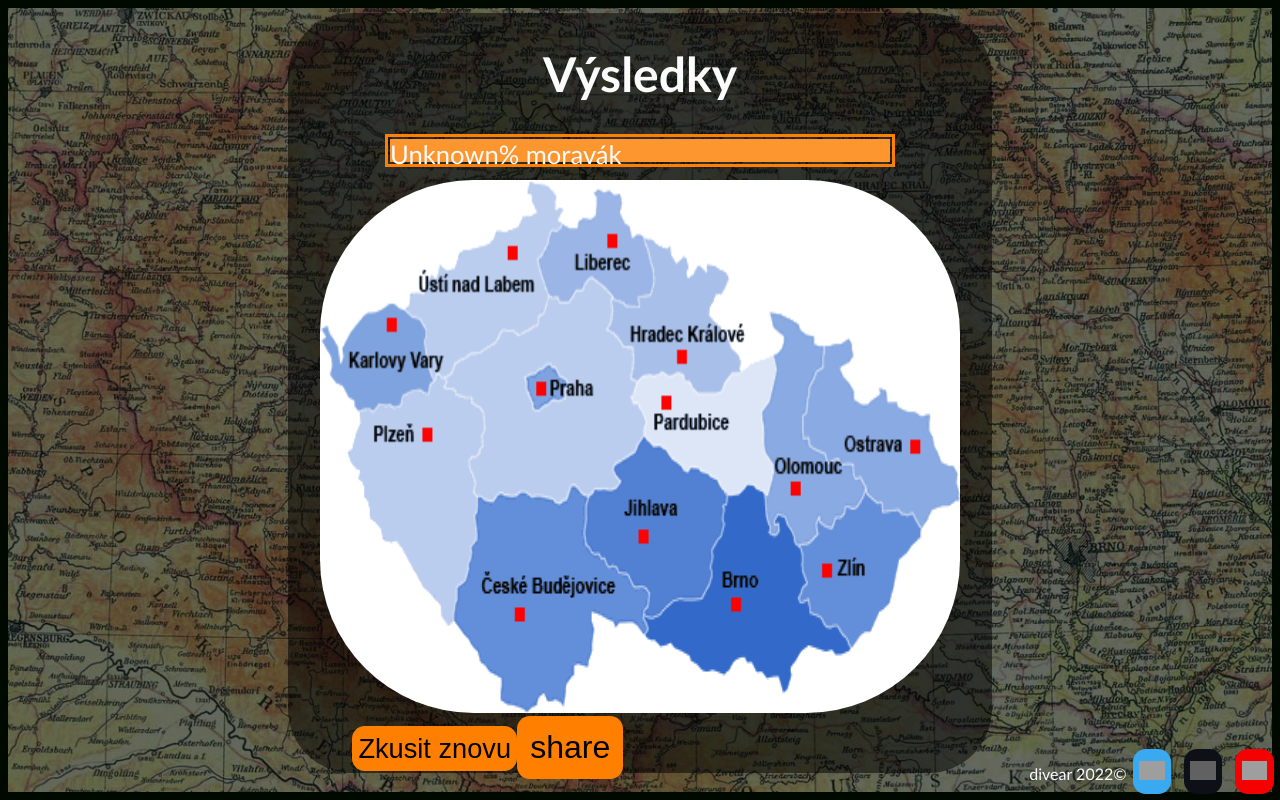
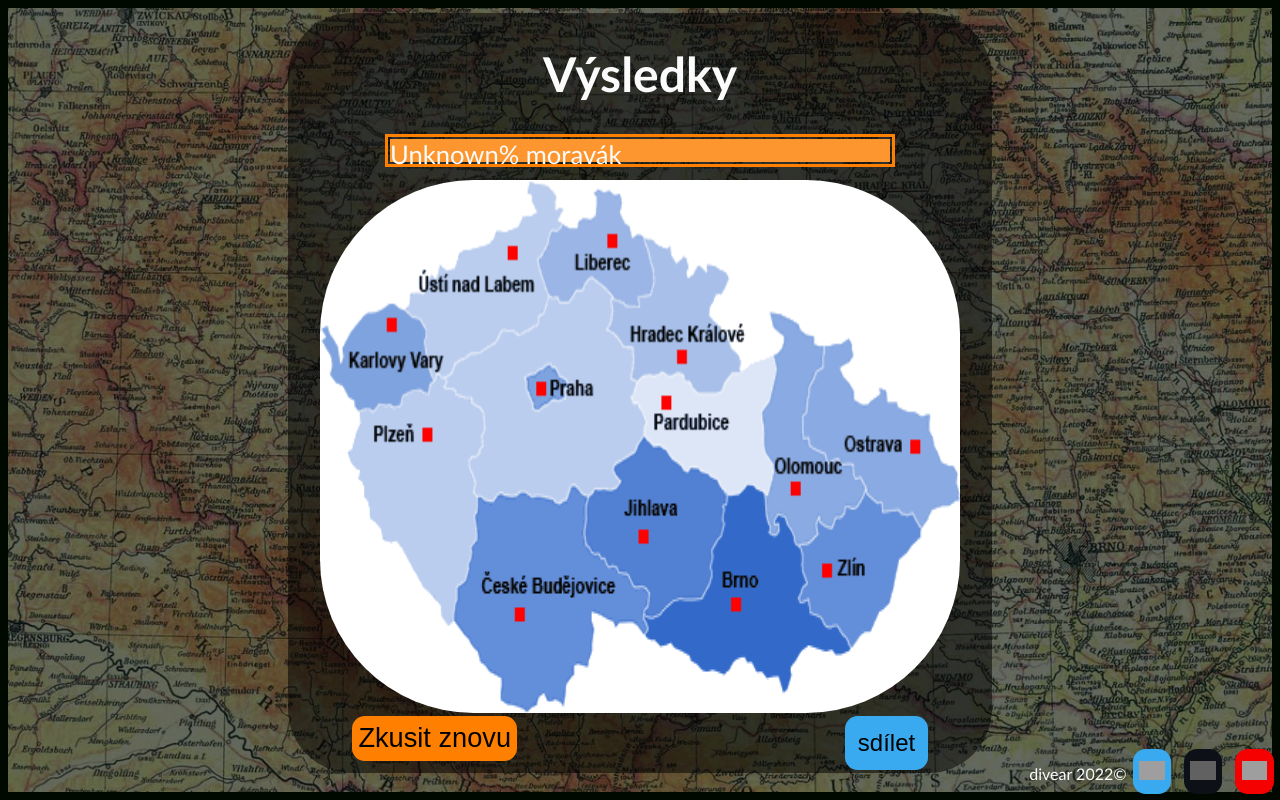
Before and after one commit to divear/morava-test, a Next.js app: page /vysledky in a window 1280 px wide. Built offline with nearby package versions, Linux system fonts and the light colour scheme; grey boxes are pictures that could not be loaded.

Commit message:
share on twitter button

```diff
--- a/pages/vysledky.tsx
+++ b/pages/vysledky.tsx
@@ -98,14 +98,15 @@ function Result() {
 					Zkusit znovu
 				</button>
 				<button
+					className="shareResultOnTwitter"
 					onClick={() =>
 						open(
-							"https://twitter.com/intent/tweet?text=Remove+First+Character+from+a+String+in+JavaScript&url=https%3A%2F%2Fherewecode.io%2Fblog%2Fjavascript-remove-first-character-string%2F",
+							`https://twitter.com/intent/tweet?text=Jsem+${procent}%25+moravák!&url=https://morava.lol`,
 							"_blank"
 						)
 					}
 				>
-					share
+					sdílet
 				</button>
 			</div>
 		</>
--- a/styles/globals.css
+++ b/styles/globals.css
@@ -192,3 +192,9 @@ canvas {
 .emptyProgress > p {
 	width: 100%;
 }
+.shareResultOnTwitter {
+	float: right;
+	background-color: var(--sh);
+	font-size: 1.5rem;
+	margin: 0 5vw 0 0;
+}
```
Also changed, not shown: 1 other file (tests, documents, lock files or other folders).
